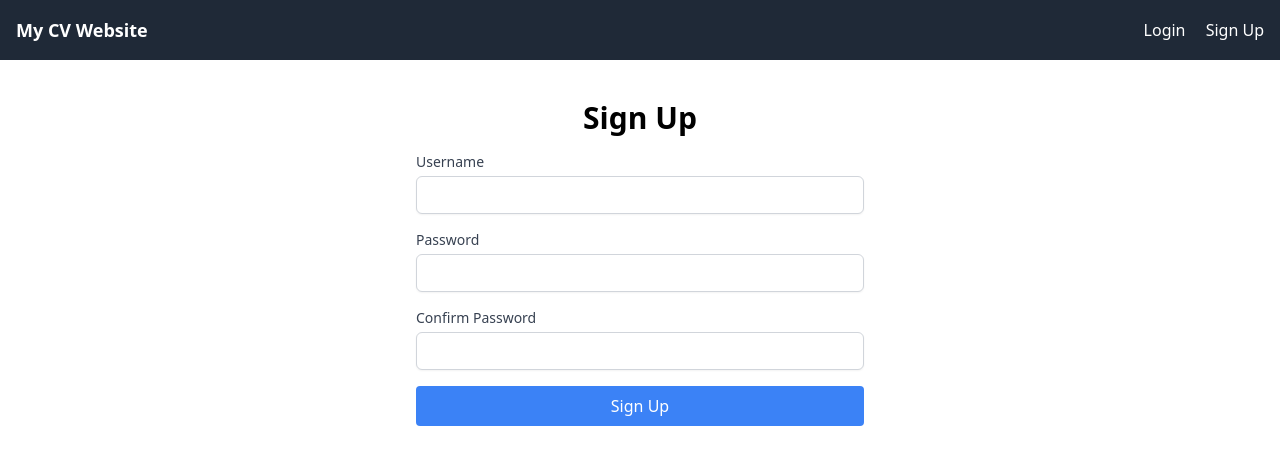
After one commit to didate/dj-simpetin-cv, a Django app: page /signup/ in a window 1280 px wide. The commit adds this page. Shown: the top 465 px of the page. Run offline with Django 5.2, Linux system fonts and the light colour scheme.

Commit message:
setting up signup, signin and logout

```diff
--- a/resume/templates/resume/home.html
+++ b/resume/templates/resume/home.html
@@ -8,12 +8,12 @@
     <p class="mt-4 text-lg text-gray-600">Create and manage your CVs easily!</p>
 
     <div class="mt-8">
-        {% comment %} <a href="{% url 'signup' %}" class="bg-blue-500 hover:bg-blue-700 text-white font-bold py-2 px-4 rounded">
+        <a href="{% url 'signup' %}" class="bg-blue-500 hover:bg-blue-700 text-white font-bold py-2 px-4 rounded">
             Sign Up
         </a>
         <a href="{% url 'login' %}" class="ml-4 bg-gray-500 hover:bg-gray-700 text-white font-bold py-2 px-4 rounded">
             Log In
-        </a> {% endcomment %}
+        </a>
     </div>
 </div>
 {% endblock %}
--- /dev/null
+++ b/resume/templates/resume/signup.html
@@ -0,0 +1,50 @@
+<!-- templates/signup.html -->
+{% extends 'base.html' %}
+
+{% block title %}Sign Up{% endblock %}
+
+{% block content %}
+<div class="max-w-md mx-auto mt-10">
+    <h2 class="text-center text-3xl font-bold mb-4">Sign Up</h2>
+    <form method="POST">
+        {% csrf_token %}
+
+        <!-- Username field -->
+        <div class="mb-4">
+            <label for="id_username" class="block text-sm font-medium text-gray-700">Username</label>
+            <input type="text" name="username" id="id_username" value="{{ form.username.value|default_if_none:'' }}"
+                class="mt-1 block w-full border border-gray-300 rounded-md shadow-sm focus:ring-blue-500 focus:border-blue-500 sm:text-sm">
+            {% if form.username.errors %}
+                <p class="text-red-500 text-sm mt-1">{{ form.username.errors.0 }}</p>
+            {% endif %}
+        </div>
+
+        <!-- Password field -->
+        <div class="mb-4">
+            <label for="id_password1" class="block text-sm font-medium text-gray-700">Password</label>
+            <input type="password" name="password1" id="id_password1"
+                class="mt-1 block w-full border border-gray-300 rounded-md shadow-sm focus:ring-blue-500 focus:border-blue-500 sm:text-sm">
+            {% if form.password1.errors %}
+                <p class="text-red-500 text-sm mt-1">{{ form.password1.errors.0 }}</p>
+            {% endif %}
+        </div>
+
+        <!-- Password confirmation field -->
+        <div class="mb-4">
+            <label for="id_password2" class="block text-sm font-medium text-gray-700">Confirm Password</label>
+            <input type="password" name="password2" id="id_password2"
+                class="mt-1 block w-full border border-gray-300 rounded-md shadow-sm focus:ring-blue-500 focus:border-blue-500 sm:text-sm">
+            {% if form.password2.errors %}
+                <p class="text-red-500 text-sm mt-1">{{ form.password2.errors.0 }}</p>
+            {% endif %}
+        </div>
+
+        <!-- Submit button -->
+        <div class="mt-4">
+            <button type="submit" class="w-full bg-blue-500 text-white py-2 px-4 rounded hover:bg-blue-600">
+                Sign Up
+            </button>
+        </div>
+    </form>
+</div>
+{% endblock %}
--- a/resume/urls.py
+++ b/resume/urls.py
@@ -2,8 +2,12 @@
 
 from django.urls import path
 from resume import views
+from django.contrib.auth import views as auth_views
 
 
 urlpatterns = [
     path('', views.home_view, name='home'),
+    path('signup/', views.signup_view, name='signup'),
+    path('login/', auth_views.LoginView.as_view(template_name='resume/login.html'), name='login'),
+    path('logout/', auth_views.LogoutView.as_view(), name='logout'),
 ]
--- a/resume/views.py
+++ b/resume/views.py
@@ -1,4 +1,21 @@
-from django.shortcuts import render
+from django.shortcuts import render, redirect
+from django.contrib.auth.forms import UserCreationForm
+from django.contrib.auth import login
+from django.contrib import messages
 
 def home_view(request):
     return render(request, 'resume/home.html')
+
+
+def signup_view(request):
+    if request.method == 'POST':
+        form = UserCreationForm(request.POST)
+        if form.is_valid():
+            user = form.save()
+            login(request, user)  # Automatically log the user in after signup
+            messages.success(request, 'Registration successful!')
+            return redirect('home')  # Redirect to the homepage after signup
+    else:
+        form = UserCreationForm()
+
+    return render(request, 'resume/signup.html', {'form': form})
--- a/templates/base.html
+++ b/templates/base.html
@@ -1,23 +1,39 @@
+<!-- templates/base.html -->
 <!DOCTYPE html>
 <html lang="en">
 <head>
+    {% load static %} <!-- Load static files -->
     <meta charset="UTF-8">
     <meta name="viewport" content="width=device-width, initial-scale=1.0">
     <title>{% block title %}My CV Website{% endblock %}</title>
-    {% load static %}
-    <!-- Linking to the compiled Tailwind CSS file -->
+    <!-- Link to Tailwind CSS -->
     <link href="{% static 'css/dist/styles.css' %}" rel="stylesheet">
 </head>
-<body class="bg-gray-100 text-gray-900">
-    <!-- Header section -->
-    <header class="bg-blue-500 text-white p-4">
-        <h1 class="text-2xl">Welcome to My CV Website</h1>
-    </header>
+<body>
+    <nav class="bg-gray-800 p-4">
+        <div class="container mx-auto flex justify-between items-center">
+            <!-- Left side of the navbar (Home) -->
+            <a href="/" class="text-white text-lg font-bold">My CV Website</a>
 
-    <!-- Main content section -->
-    <main class="container mx-auto p-4">
-        {% block content %}{% endblock %}
-    </main>
+            <!-- Right side of the navbar (Login/Logout links) -->
+            <div class="ml-auto">
+                {% if user.is_authenticated %}
+                    <span class="text-white">Welcome, {{ user.username }}!</span>
+                    <form action="{% url 'logout' %}" method="POST" class="inline">
+                        {% csrf_token %}
+                        <button type="submit" class="ml-4 text-white hover:underline">Logout</button>
+                    </form>
+                {% else %}
+                    <a href="{% url 'login' %}" class="text-white hover:underline">Login</a>
+                    <a href="{% url 'signup' %}" class="ml-4 text-white hover:underline">Sign Up</a>
+                {% endif %}
+            </div>
+        </div>
+    </nav>
 
+    <div class="container mx-auto mt-4">
+        {% block content %}
+        {% endblock %}
+    </div>
 </body>
 </html>
--- a/theme/static/css/dist/styles.css
+++ b/theme/static/css/dist/styles.css
@@ -804,8 +804,28 @@ select {
   margin-top: 2rem;
 }
 
+.mb-4 {
+  margin-bottom: 1rem;
+}
+
+.mt-10 {
+  margin-top: 2.5rem;
+}
+
+.ml-auto {
+  margin-left: auto;
+}
+
+.mt-1 {
+  margin-top: 0.25rem;
+}
+
 .block {
   display: block;
+}
+
+.inline {
+  display: inline;
 }
 
 .flex {
@@ -816,6 +836,14 @@ select {
   height: 100vh;
 }
 
+.w-full {
+  width: 100%;
+}
+
+.max-w-md {
+  max-width: 28rem;
+}
+
 .items-center {
   align-items: center;
 }
@@ -824,8 +852,29 @@ select {
   justify-content: center;
 }
 
+.justify-between {
+  justify-content: space-between;
+}
+
 .rounded {
   border-radius: 0.25rem;
+}
+
+.rounded-lg {
+  border-radius: 0.5rem;
+}
+
+.rounded-md {
+  border-radius: 0.375rem;
+}
+
+.border {
+  border-width: 1px;
+}
+
+.border-gray-300 {
+  --tw-border-opacity: 1;
+  border-color: rgb(209 213 219 / var(--tw-border-opacity));
 }
 
 .bg-blue-500 {
@@ -848,8 +897,22 @@ select {
   background-color: rgb(107 114 128 / var(--tw-bg-opacity));
 }
 
+.bg-white {
+  --tw-bg-opacity: 1;
+  background-color: rgb(255 255 255 / var(--tw-bg-opacity));
+}
+
+.bg-gray-800 {
+  --tw-bg-opacity: 1;
+  background-color: rgb(31 41 55 / var(--tw-bg-opacity));
+}
+
 .p-4 {
   padding: 1rem;
+}
+
+.p-6 {
+  padding: 1.5rem;
 }
 
 .px-4 {
@@ -895,8 +958,22 @@ select {
   line-height: 1.75rem;
 }
 
+.text-3xl {
+  font-size: 1.875rem;
+  line-height: 2.25rem;
+}
+
+.text-sm {
+  font-size: 0.875rem;
+  line-height: 1.25rem;
+}
+
 .font-bold {
   font-weight: 700;
+}
+
+.font-medium {
+  font-weight: 500;
 }
 
 .leading-normal {
@@ -927,6 +1004,28 @@ select {
   color: rgb(75 85 99 / var(--tw-text-opacity));
 }
 
+.text-gray-700 {
+  --tw-text-opacity: 1;
+  color: rgb(55 65 81 / var(--tw-text-opacity));
+}
+
+.text-red-500 {
+  --tw-text-opacity: 1;
+  color: rgb(239 68 68 / var(--tw-text-opacity));
+}
+
+.shadow-lg {
+  --tw-shadow: 0 10px 15px -3px rgb(0 0 0 / 0.1), 0 4px 6px -4px rgb(0 0 0 / 0.1);
+  --tw-shadow-colored: 0 10px 15px -3px var(--tw-shadow-color), 0 4px 6px -4px var(--tw-shadow-color);
+  box-shadow: var(--tw-ring-offset-shadow, 0 0 #0000), var(--tw-ring-shadow, 0 0 #0000), var(--tw-shadow);
+}
+
+.shadow-sm {
+  --tw-shadow: 0 1px 2px 0 rgb(0 0 0 / 0.05);
+  --tw-shadow-colored: 0 1px 2px 0 var(--tw-shadow-color);
+  box-shadow: var(--tw-ring-offset-shadow, 0 0 #0000), var(--tw-ring-shadow, 0 0 #0000), var(--tw-shadow);
+}
+
 .hover\:bg-blue-700:hover {
   --tw-bg-opacity: 1;
   background-color: rgb(29 78 216 / var(--tw-bg-opacity));
@@ -936,3 +1035,29 @@ select {
   --tw-bg-opacity: 1;
   background-color: rgb(55 65 81 / var(--tw-bg-opacity));
 }
+
+.hover\:bg-blue-600:hover {
+  --tw-bg-opacity: 1;
+  background-color: rgb(37 99 235 / var(--tw-bg-opacity));
+}
+
+.hover\:underline:hover {
+  text-decoration-line: underline;
+}
+
+.focus\:border-blue-500:focus {
+  --tw-border-opacity: 1;
+  border-color: rgb(59 130 246 / var(--tw-border-opacity));
+}
+
+.focus\:ring-blue-500:focus {
+  --tw-ring-opacity: 1;
+  --tw-ring-color: rgb(59 130 246 / var(--tw-ring-opacity));
+}
+
+@media (min-width: 640px) {
+  .sm\:text-sm {
+    font-size: 0.875rem;
+    line-height: 1.25rem;
+  }
+}
```
Also changed, not shown: cv_dj/settings.py (+10 -1 lines), resume/templates/resume/login.html (added, +19 -0 lines).
